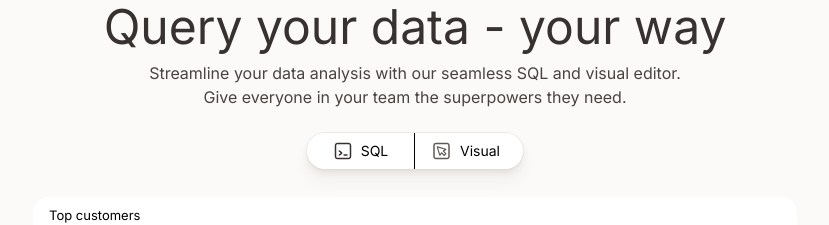
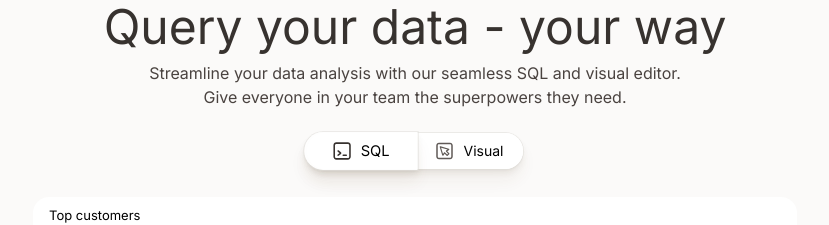
Before and after one commit to Divyendra-S/temo-landing, a Next.js app: page / in a window 1280 px wide. Shown: the part 1420-1645 px from the top of the page, without its empty margins (225-1054 px from the left). Built offline with nearby package versions, Linux system fonts and the light colour scheme.

Commit message:
changed switch button styling

```diff
--- a/components/QuerySection.tsx
+++ b/components/QuerySection.tsx
@@ -4,6 +4,7 @@ import Background from "../public/background.png";
 import Image from "next/image";
 import QueryEditor from "./QueryEditor";
 import Visual from "../public/Visual.png";
+import { cn } from "@/lib/utils/cn";
 
 const QuerySection = () => {
   const [QueryId, setQueryId] = useState(1);
@@ -24,7 +25,9 @@ const QuerySection = () => {
             className=" my-[24px] mx-auto text-center h-8 w-[216px] "
           >
             <div className="flex rounded-full  justify-between bg-white shadow-effect-tabs">
-              <div onClick={() => setQueryId(1)} className=" text-[14px] leading-[20px] border-r px-4 py-2 w-1/2 flex gap-2 justify-center cursor-default">
+              <div onClick={() => setQueryId(1)} className={cn(" rounded-l-full  bg-white text-[14px] leading-[20px] border-r border-light-gray px-4 py-2 w-1/2 flex gap-2 justify-center cursor-default",
+                {"scale-105 transition duration-100 shadow-effect-tabs" : QueryId==1,}
+              )}>
                 <svg
                   xmlns="http://www.w3.org/2000/svg"
                   viewBox="0 0 20 20"
@@ -43,7 +46,9 @@ const QuerySection = () => {
 
               <div
                 onClick={() => setQueryId(2)}
-                className=" text-[14px] leading-[20px] px-4 py-2 w-1/2 flex gap-2 cursor-default "
+                className={cn(" rounded-r-full  bg-white text-[14px] leading-[20px]  px-4 py-2 w-1/2 flex gap-2 justify-center cursor-default",
+                {"scale-105 transition duration-100 shadow-effect-tabs" : QueryId==2,}
+              )}
               >
                 <svg
                   xmlns="http://www.w3.org/2000/svg"
```
